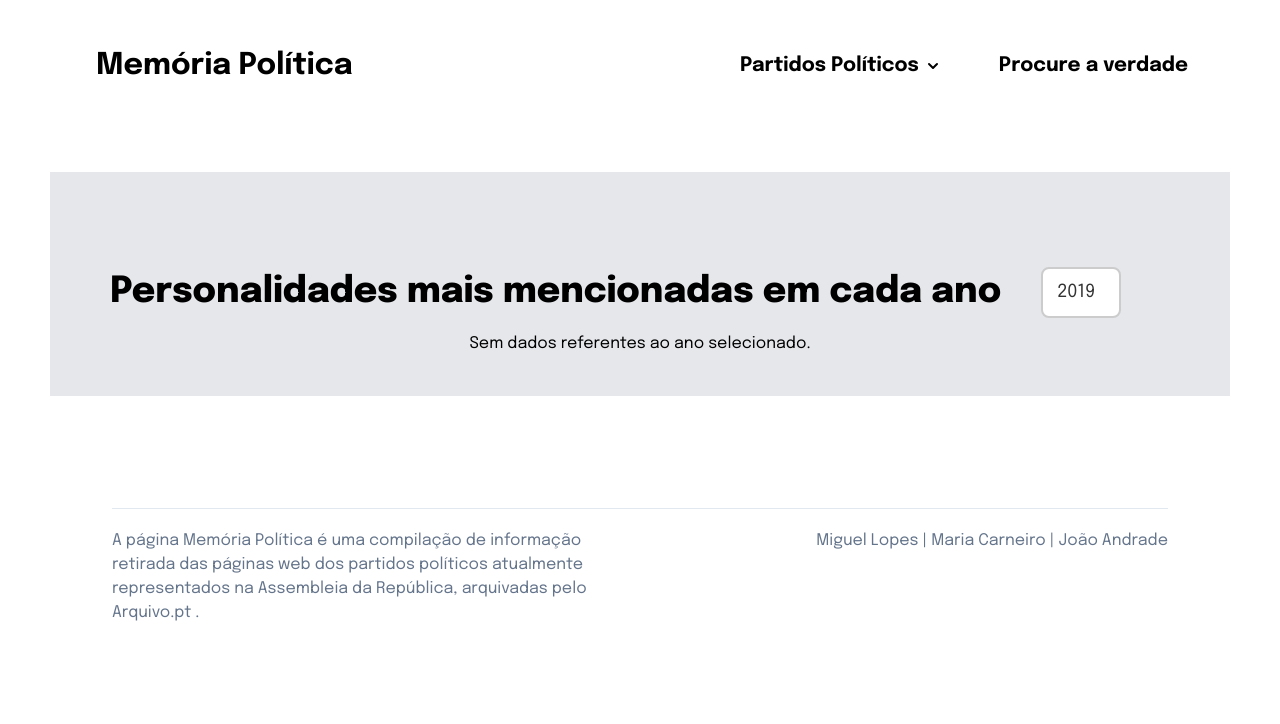
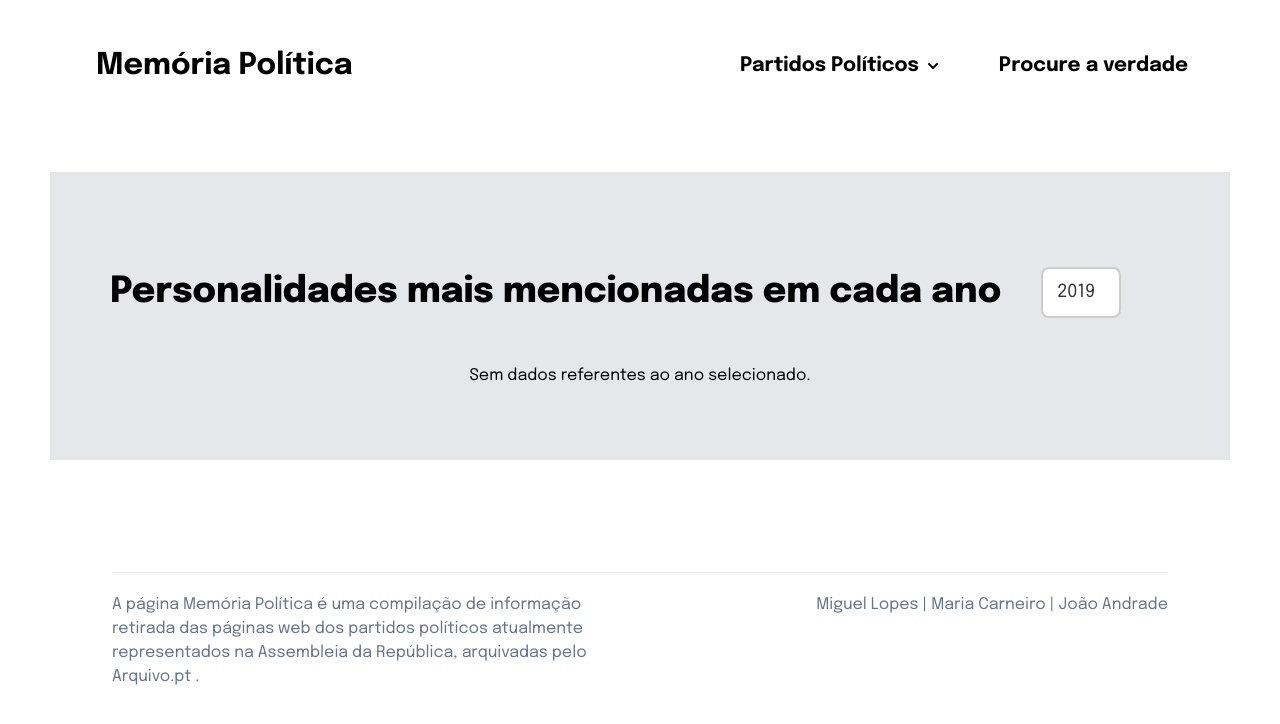
Before and after one commit to miguelazevedolopes/premioarquivopt, a Next.js app in the folder memoria-politica/: page /components/personalities in a window 1280 px wide. Shown: the top 724 px of the page. Built offline with nearby package versions, Linux system fonts and the light colour scheme.

Commit message:
small fix

```diff
--- a/memoria-politica/src/pages/components/personalities.js
+++ b/memoria-politica/src/pages/components/personalities.js
@@ -54,7 +54,7 @@ const Personalities = ({ party }) => {
             </div>
 
             <div className='flex flex-col'>
-                <h2> {personalitiesDivs.length == 0 ? "Sem dados referentes ao ano selecionado." : ''}</h2>
+                <h2 className='m-8'> {personalitiesDivs.length == 0 ? "Sem dados referentes ao ano selecionado." : ''}</h2>
                 <div className='flex justify-around'>
                     {personalitiesDivs}
                 </div>
```
